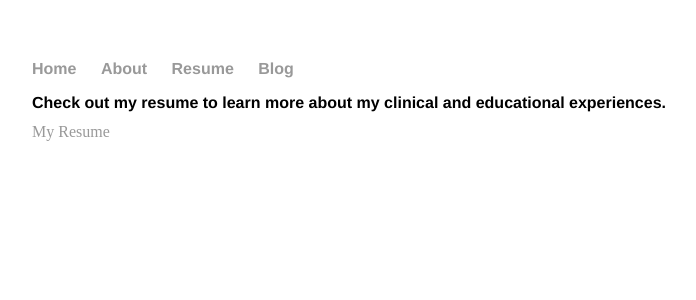
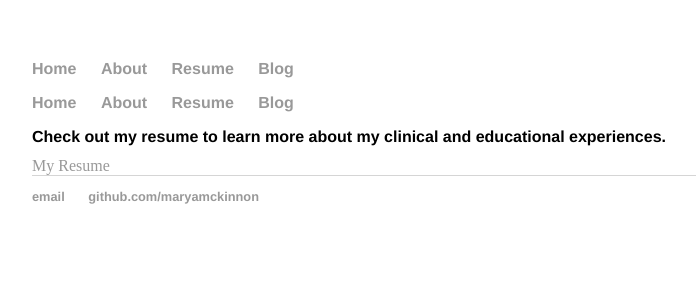
Before and after one commit to maryamckinnon/maryamckinnon.github.io, a Jekyll site: the page built from Resume/index.html, in a window 1280 px wide. Shown: the top 300 px of the page, without its empty margins (160-856 px from the left). Built offline with Jekyll 4.4.1, drawn with Linux system fonts in a browser that asks for light colours.

Commit message:
Update index.html

```diff
--- a/Resume/index.html
+++ b/Resume/index.html
@@ -1,5 +1,8 @@
-<!DOCTYPE html>
-<html>
+---
+layout: default
+title: Resume
+---
+
 <style>
 body {
     margin: 60px auto;
```
